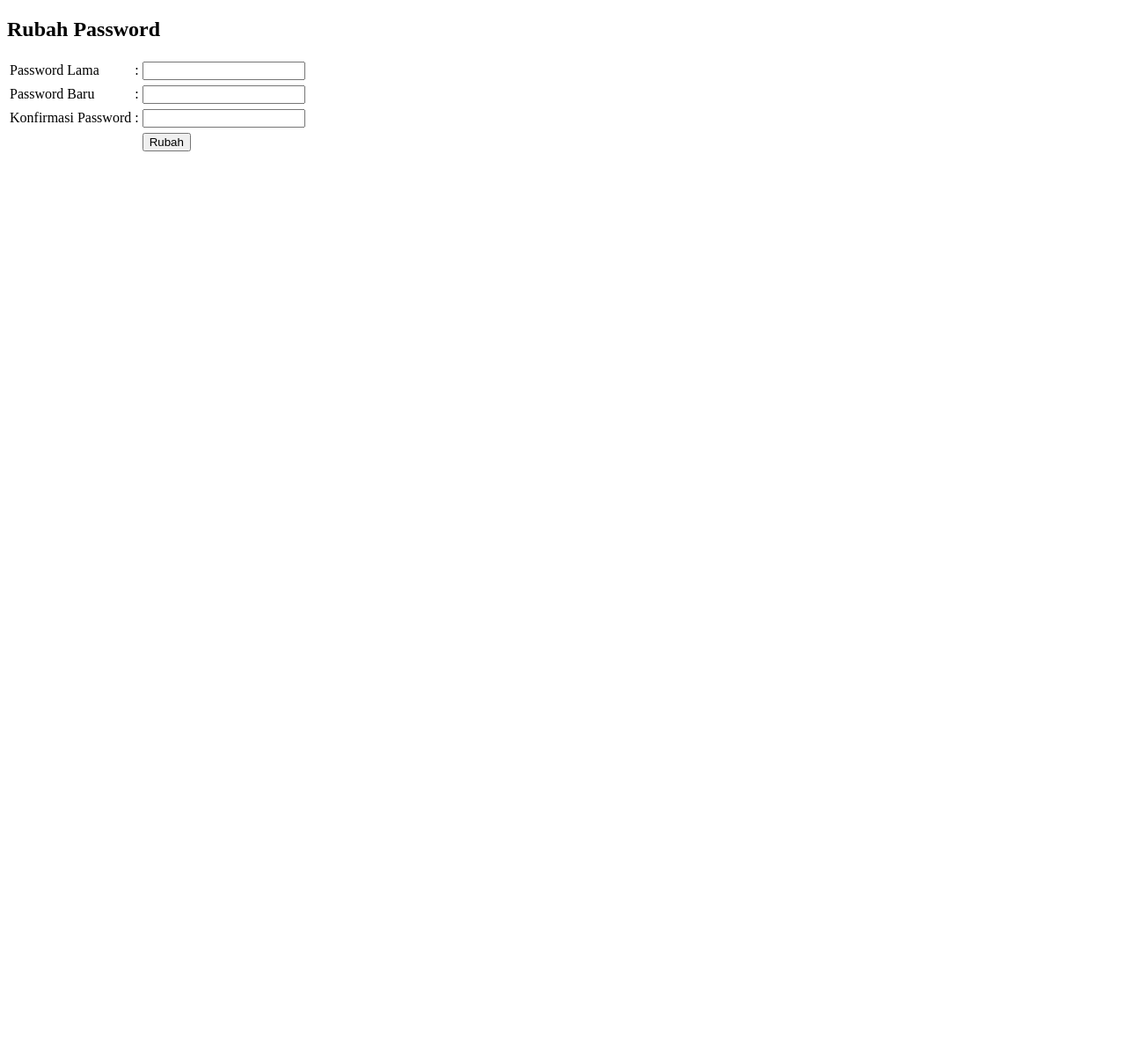
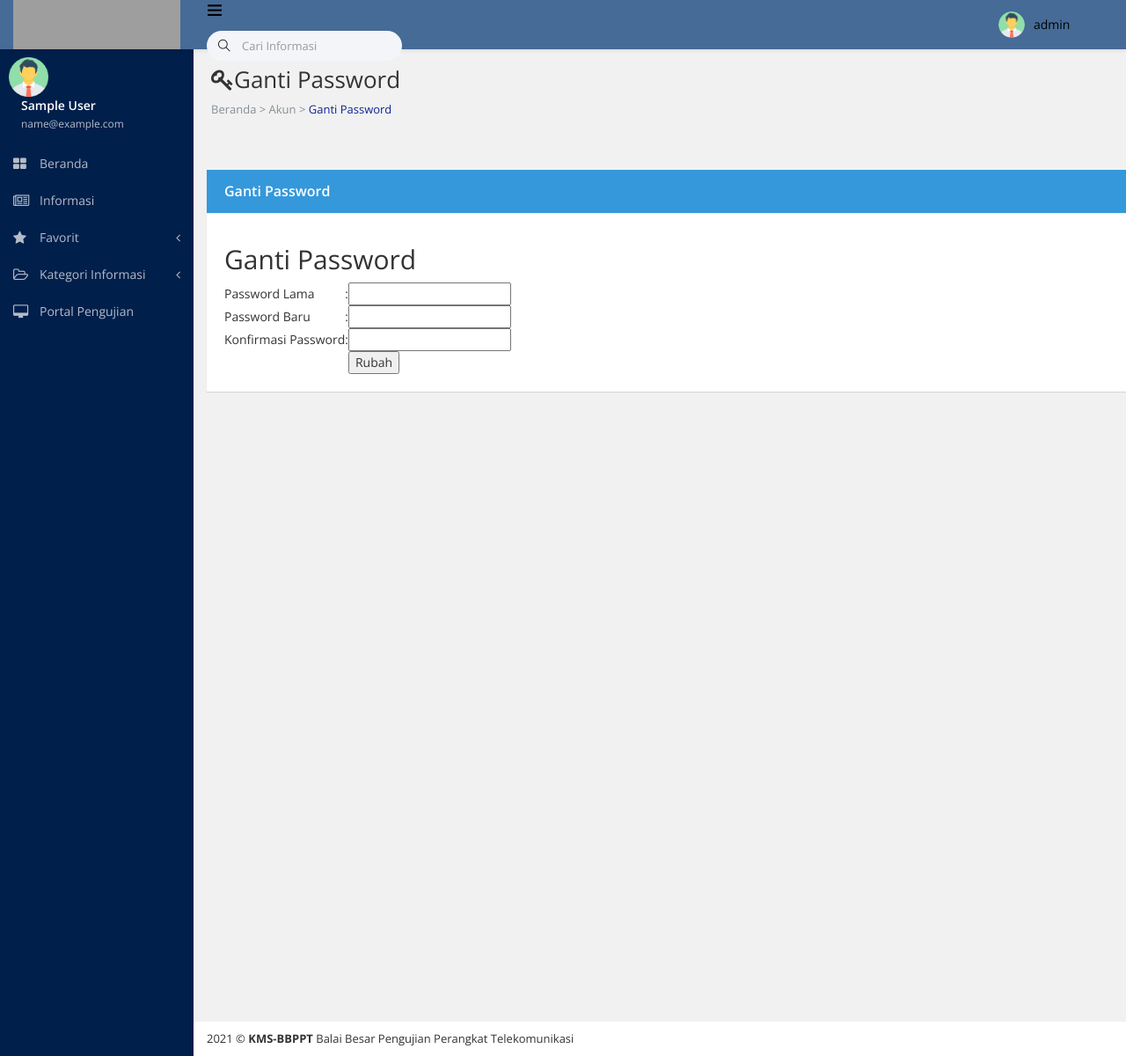
Before and after one commit to ipagastya/KMS-BBPPT, a PHP site: page /ganti_password.php in a window 1280 px wide. Shown: the whole page at 88% size. Before the commit the page ends 172 px from the top, so only its background shows below. Run offline with PHP 8.4, Linux system fonts and the light colour scheme; the visitor is signed in with stand-in values (Sample User, id 1); data comes from the database, SQL or seed files in the repository; data that the repository does not hold is empty; some libraries are stand-ins or nearby versions; grey boxes are pictures that could not be loaded.

Commit message:
add change password

```diff
--- a/ganti_password.php
+++ b/ganti_password.php
@@ -8,11 +8,57 @@
 <!DOCTYPE html>
 <html lang="en">
 <head>
+<meta charset="UTF-8">
+    <meta http-equiv="X-UA-Compatible" content="IE=edge">
+    <meta name="viewport" content="width=device-width initial-scale=1.0">
 	<title>Ganti Password</title>
-<head>
-<body>
+    <?php include "csssidebar.php"?>
+</head>
 
-	<h2>Rubah Password</h2>
+<body class="fixed-navbar">
+    <div class="page-wrapper">
+            <!-- START HEADER-->
+            <?php include "headeradmin.php" ?>
+            <!-- END HEADER-->
+            <?php include "sidebaradmin.php" ?>
+            <!-- END SIDEBAR-->
+            <div class="content-wrapper">
+                <!-- START PAGE CONTENT-->
+                <div class="page-heading">
+                    <h1 class="page-title"> <i class="sidebar-item-icon fa fa-key";></i>Ganti Password</h1>
+                    <ol class="breadcrumb">
+
+                        <li class="breadcrumb-item">Beranda > Akun > <a href="ganti_password.php" style="color: #0c2496;">Ganti Password</a> </li>
+                    </ol>
+                    <div class="box">
+                        <div class="container">
+                        <!--<form>
+                            <i class="sidebar-item-icon fa fa-search"></i>
+                            <input class="navbar-search" type="text" placeholder="Cari Judul Informasi" required>
+                            <button class="btn btn-lg" type="submit" style="margin-right: 100px; background-color: #13CEF8;width: 100px; ">Search</button>
+                            </form>-->
+
+                        </div>
+                    </div>
+
+                </div>
+                <div class="page-content fade-in-up">
+                    <div class="row">
+
+                    <div class="container">
+
+                    <br><br>
+
+                    <div class="ibox ibox-primary">
+                        <div class="ibox-head">
+                            <div class="ibox-title">Ganti Password</div>
+                            <div class="ibox-tools">
+                            <div class="dropdown-menu dropdown-menu-right"></div>
+                        </div>
+                    </div>
+                    <div class="ibox-body">
+
+                <h2>Ganti Password</h2>
 
                 <?php
                 //mengatasi error notice dan warning
@@ -96,6 +142,15 @@
                         <tr>
                     </table>
                 </form>
+            </div>
+            </div>
+            </div>
+            </div>
+            </div>
+            <?php include "footeradmin.php" ?>
+            </div>
         <!-- selesai form rubah password -->
+    </div>
+<?php include "cssbawah.php" ?>
 </body>
 </html>
```
Lines whose indentation alone changed are shown as unchanged.
